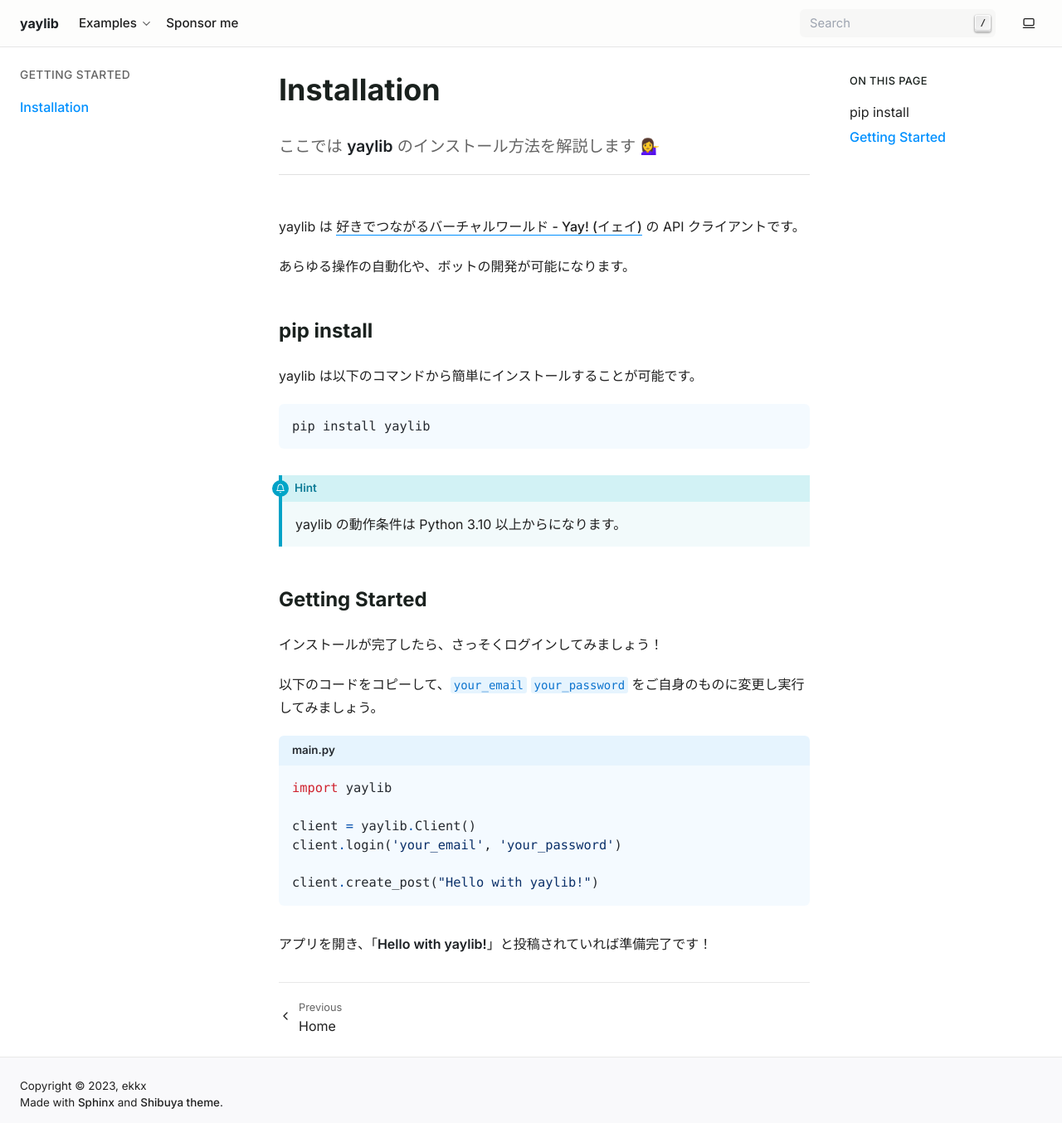
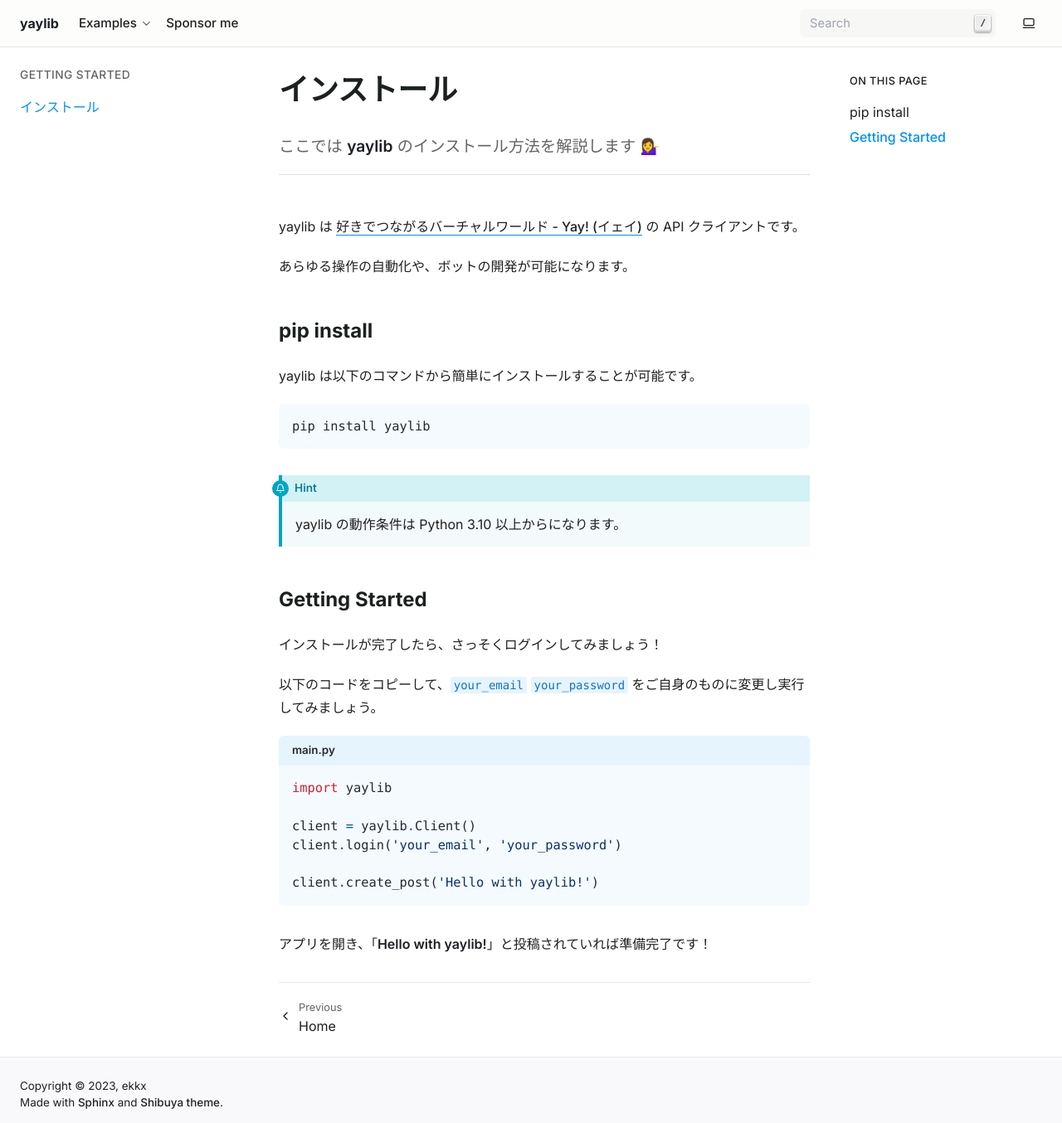
Before and after one commit to ekkx/yaylib, a Sphinx documentation site: the page built from docs/install.rst, in a window 1280 px wide and 1354 px high. Shown: the whole window at 83% size. Built offline with Sphinx 7.4.7, drawn with Linux system fonts in a browser that asks for light colours.

Commit message:
doc: update install page

```diff
--- a/docs/install.rst
+++ b/docs/install.rst
@@ -1,6 +1,6 @@
 :description: yaylib のインストール方法を解説します。
 
-Installation
+インストール
 ============
 
 .. rst-class:: lead
@@ -40,6 +40,6 @@
     client = yaylib.Client()
     client.login('your_email', 'your_password')
 
-    client.create_post("Hello with yaylib!")
+    client.create_post('Hello with yaylib!')
 
 アプリを開き、「**Hello with yaylib!**」と投稿されていれば準備完了です！
```
